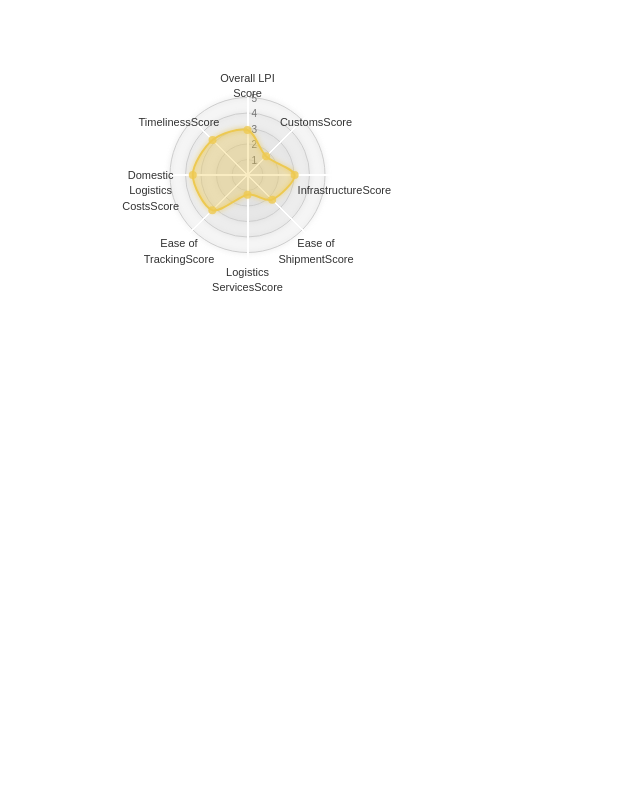
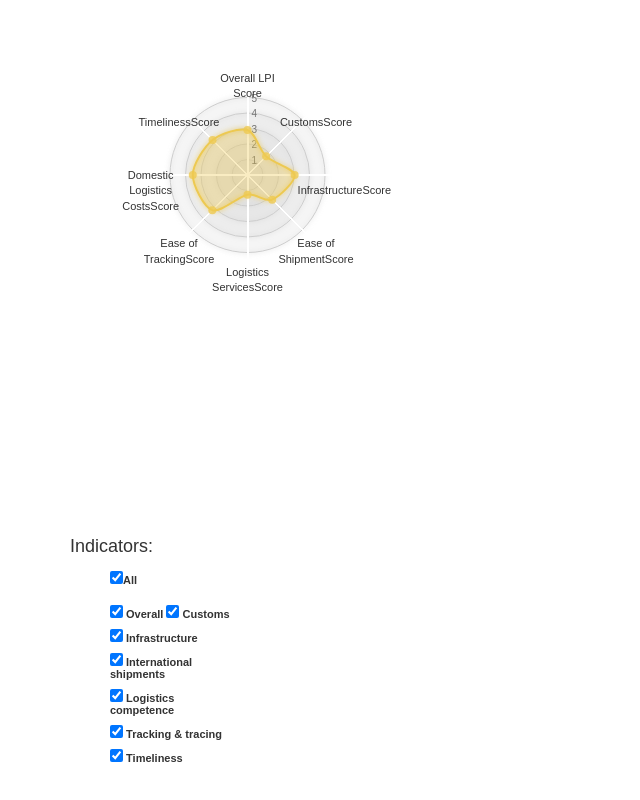
Before and after one commit to harvard-team-pivot/cs171project, a plain HTML site: page implementation/index.html in a window 1280 px wide. Shown: the part 2182-2982 px from the top of the page, without its empty margins (0-640 px from the left). Before the commit the page ends 2733 px from the top, so only its background shows below. Drawn offline with Linux system fonts and the light colour scheme.

Commit message:
first draft indicators filter

```diff
--- a/implementation/index.html
+++ b/implementation/index.html
@@ -141,13 +141,48 @@
                 to take preventive medication (chemoprophylaxis) prior to, during, and upon return from their travel.
             </div>
         </div>
-        <div class="col-lg-2 pull-right" >
+        <div class="col-lg-2 pull-right">
             <div id="ranking-area"></div>
         </div>
     </div>
     <div class="row">
         <div class="col-lg-2 pull-left">
             <div class="radarChart"></div>
+            <div id="indicator-column" class="control-column">
+                <div id="indicator-selector"><h4>Indicators:</h4>
+                    <div class="item-list">
+                        <ul class="bullets">
+                            <label for="indicator_all"><input type="checkbox" id="indicator_all" name="indicator_all"
+                                                              class="indopt"
+                                                              value="on" checked="">All</label>
+                        </ul>
+
+                    <div class="item-list">
+                        <ul class="bullets">
+                    <label for="indicator_1"><input type="checkbox" id="indicator_1" name="indicator_1" class="indopt"
+                                                    value="on" checked=""> Overall</label>
+                    <label
+                            for="indicator_2"><input type="checkbox" id="indicator_2" name="indicator_2" class="indopt"
+                                                     value="on" checked=""> Customs</label>
+                    <label
+                            for="indicator_3"><input type="checkbox" id="indicator_3" name="indicator_3" class="indopt"
+                                                     value="on" checked=""> Infrastructure</label>
+                    <label
+                            for="indicator_4"><input type="checkbox" id="indicator_4" name="indicator_4" class="indopt"
+                                                     value="on" checked=""> International shipments</label>
+                    <label
+                            for="indicator_5"><input type="checkbox" id="indicator_5" name="indicator_5" class="indopt"
+                                                     value="on" checked=""> Logistics competence</label>
+                    <label
+                            for="indicator_6"><input type="checkbox" id="indicator_6" name="indicator_6" class="indopt"
+                                                     value="on" checked=""> Tracking &amp; tracing</label>
+                    <label
+                            for="indicator_7"><input type="checkbox" id="indicator_7" name="indicator_7" class="indopt"
+                                                     value="on" checked=""> Timeliness</label>
+                            </ul>
+                    </div>
+                </div>
+            </div>
         </div>
         <div class="col-md-4">
             <div id="chart2-area"></div>
```
